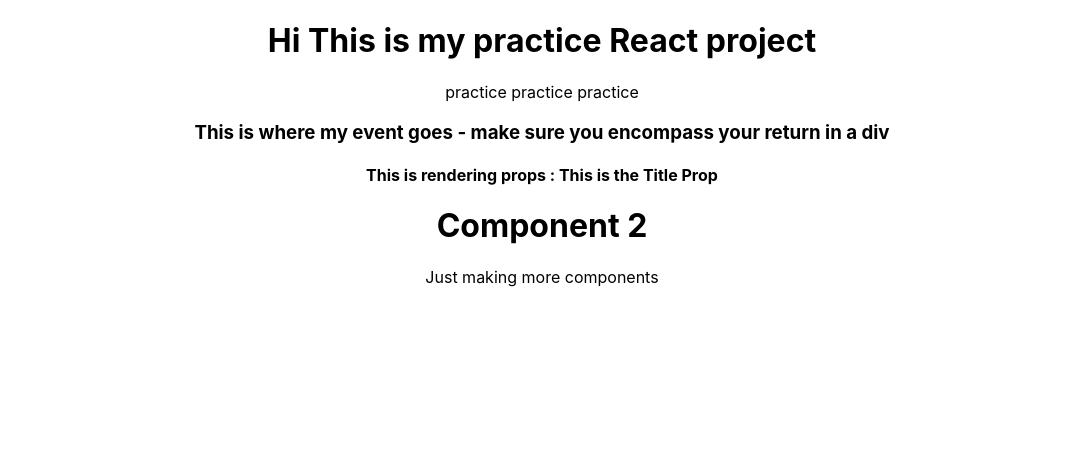
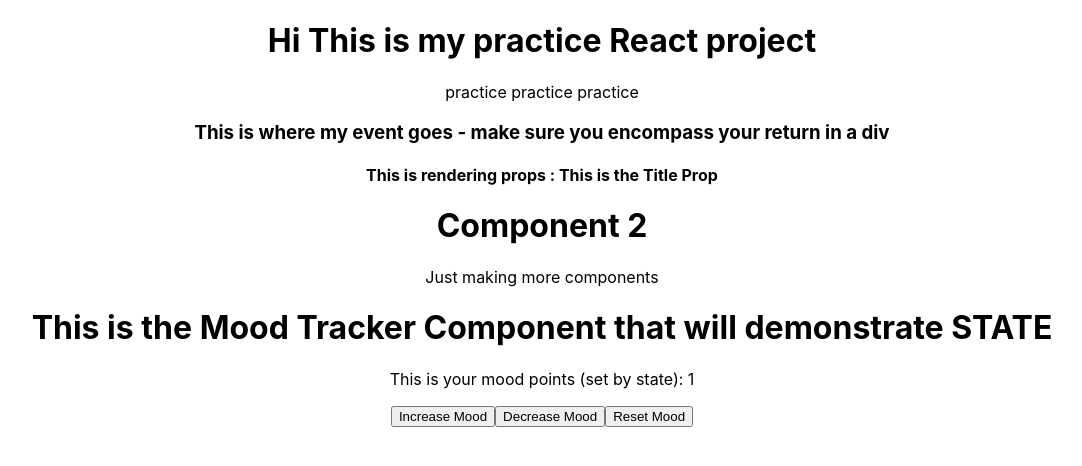
Before and after one commit to samischonefeld/practice_030119, a React (Create React App) app: page / in a window 1280 px wide. Shown: the top 466 px of the page, without its empty margins (98-1180 px from the left). Built offline with nearby package versions, Linux system fonts and the light colour scheme.

Commit message:
added functioning state

```diff
--- a/src/App.js
+++ b/src/App.js
@@ -1,6 +1,7 @@
 import React, { Component } from 'react';
 import Event from './Event.jsx';
 import GameOfThrones from './GameOfThrones.jsx';
+import MoodTracker from './MoodTracker.jsx';
 import './App.css';
 
 class App extends Component {
@@ -12,6 +13,7 @@
         <div>
         <Event title = "This is the Title Prop" />
         <GameOfThrones />
+        <MoodTracker />
         </div>
       </div>
     );
--- /dev/null
+++ b/src/MoodTracker.jsx
@@ -0,0 +1,39 @@
+import React, {Component} from 'react';
+
+class MoodTracker extends Component{
+  state = {
+    moodPoints : 1
+  }
+
+  increaseMood = () => {
+    this.setState({
+      moodPoints: this.state.moodPoints + 1
+    });
+  };
+
+  decreaseMood = () => {
+    this.setState({
+      moodPoints: this.state.moodPoints - 1
+    });
+  };
+
+  resetMood = () => {
+    this.setState({
+      moodPoints: 1
+    });
+  };
+
+  render(){
+    return(
+      <div>
+        <h1>This is the Mood Tracker Component that will demonstrate STATE </h1>
+        <p>This is your mood points (set by state): {this.state.moodPoints}</p>
+        <button onClick = {this.increaseMood}>Increase Mood</button>
+        <button onClick = {this.decreaseMood}>Decrease Mood</button>
+        <button onClick = {this.resetMood}>Reset Mood</button>
+      </div>
+    )
+  }
+}
+
+export default MoodTracker
```
